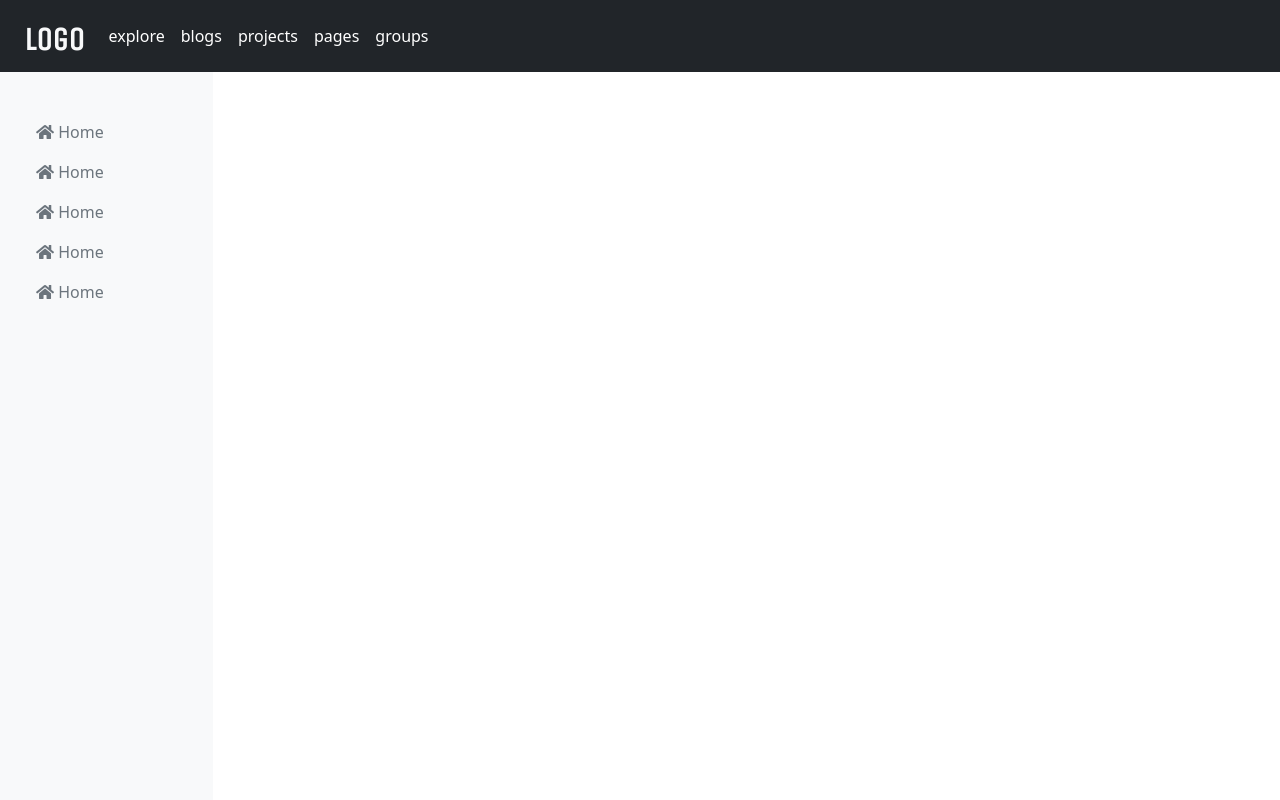
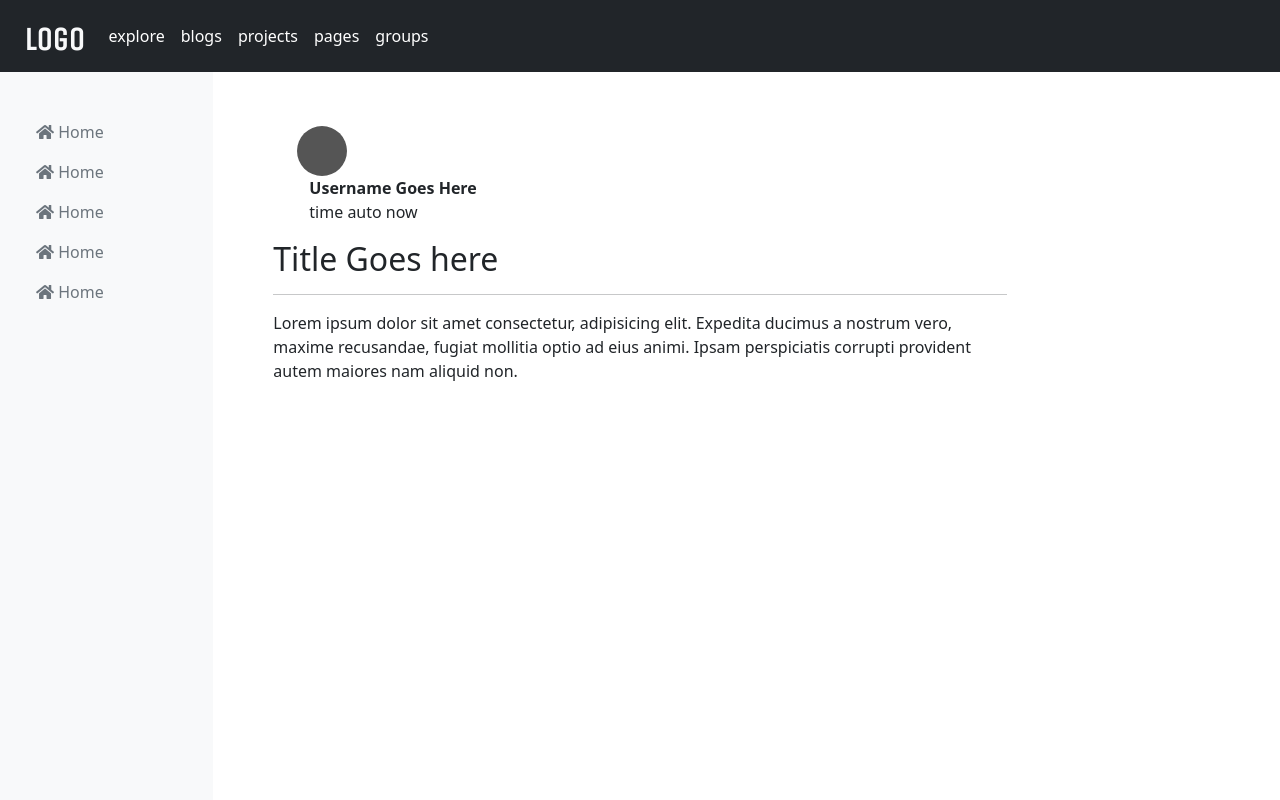
Before and after one commit to KidusAlemayehu/profile-web-app-with-flask, a Flask app: page /1/home/status in a window 1280 px wide. Run offline with Flask 2, Linux system fonts and the light colour scheme; some libraries are stand-ins or nearby versions; some web fonts are replaced.

Commit message:
templates edition

```diff
--- a/static/css/styles.css
+++ b/static/css/styles.css
@@ -190,3 +190,23 @@ body html {
     text-decoration: none;
     font-size: 1em;
 }
+
+.rounded span {
+    display: inline-block;
+    width: 50px;
+    height: 50px;
+    margin: 6px 6px 0px 0px;
+    background-color: #555;
+}
+
+.rounded-circle {
+    display: inline-block;
+    width: 50px;
+    height: 50px;
+    margin: 6px 6px 0px 0px;
+    background-color: #555;
+}
+
+.user_name-blog {
+    display: inline-block;
+}
--- a/templates/home.html
+++ b/templates/home.html
@@ -59,8 +59,24 @@
                     </ul>
                 </div>
             </div>
-            <div class="col py-3">
-                Content area...
+            <div class="col-8 mx-auto">
+                <div class="container content-section mt-5">
+                    <div class="container">
+                        <div class="row ms-4">
+                            <span class="rounded-circle"></span>
+                            <p class="user_name-blog"> <strong>Username Goes Here</strong>
+                                <br> time auto now
+                            </p>
+                        </div>
+                        <div class="row">
+                            <div class="jumbotron">
+                                <h2>Title Goes here</h2>
+                                <hr>
+                                <p>Lorem ipsum dolor sit amet consectetur, adipisicing elit. Expedita ducimus a nostrum vero, maxime recusandae, fugiat mollitia optio ad eius animi. Ipsam perspiciatis corrupti provident autem maiores nam aliquid non.</p>
+                            </div>
+                        </div>
+                    </div>
+                </div>
             </div>
         </div>
     </section>
```
